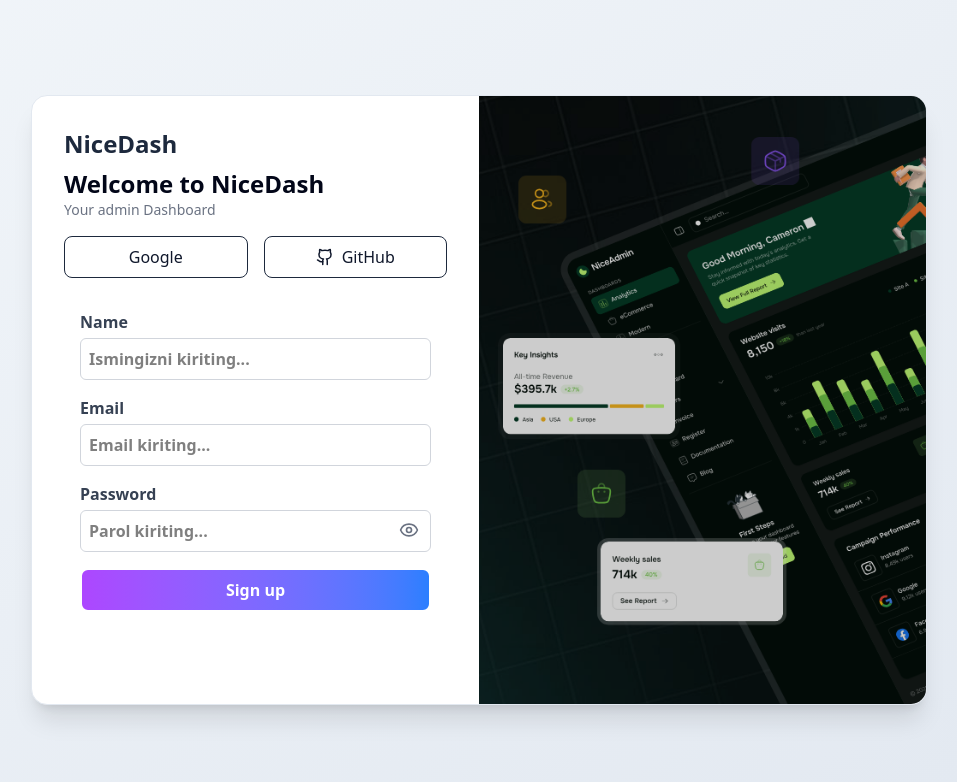
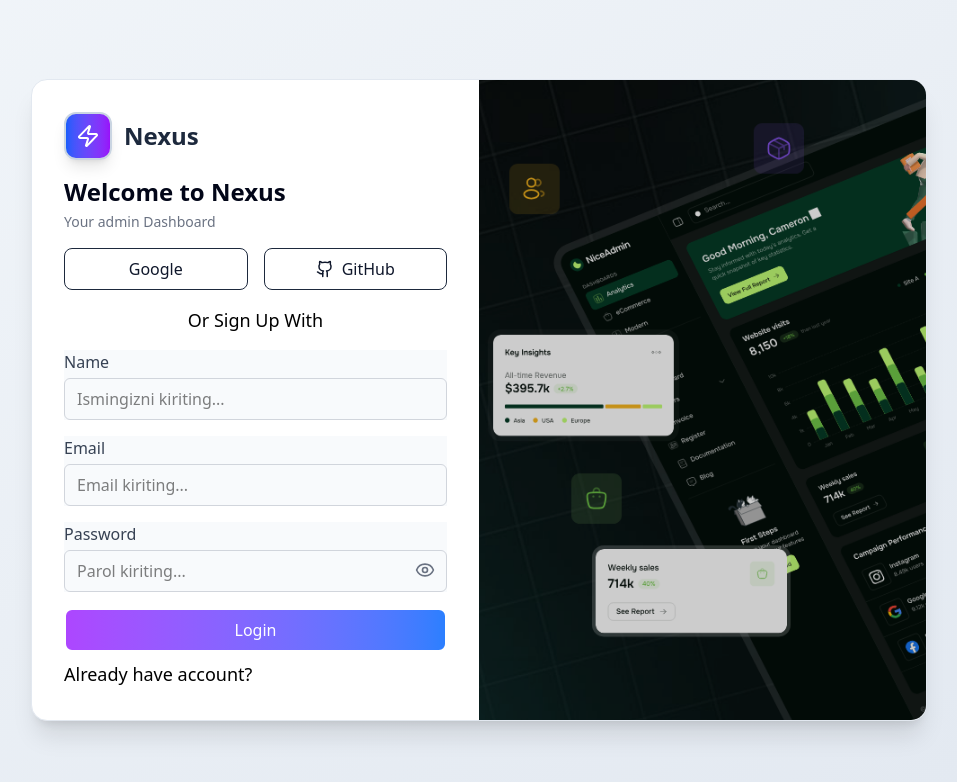
Before and after one commit to firdavs2000/admin, a React (Vite) app: page /auth/login in a window 1280 px wide. Shown: the top 782 px of the page, without its empty margins (161-1118 px from the left). Built offline with nearby package versions, Linux system fonts and the light colour scheme.

Commit message:
loginpage

```diff
--- a/src/pages/AuthLogin.tsx
+++ b/src/pages/AuthLogin.tsx
@@ -4,27 +4,26 @@
 import Button from "../ui/Button";
 import { useAuth } from "../hooks/useAuth";
 import img from "../assets/img/login-bg.webp";
-import { Eye, EyeOff, Loader2, Github, } from "lucide-react";
+import { Eye, EyeOff, Loader2, Github, Zap } from "lucide-react";
 
 const AuthLogin: React.FC = () => {
   const [email, setEmail] = useState("");
   const [password, setPassword] = useState("");
-  const [show, setShow] = useState(false);
+  const [name, setName] = useState("");
+  const [showPassword, setShowPassword] = useState(false);
   const [error, setError] = useState("");
-  const [name, setName] = useState("");
   const [loading, setLoading] = useState(false);
 
   const navigate = useNavigate();
   const login = useAuth((s) => s.login);
 
-  // SOCIAL LOGIN SIMULATION
+  // SOCIAL LOGIN PLACEHOLDER
   const handleSocialLogin = async (provider: "google" | "github") => {
     setError("");
     setLoading(true);
     try {
-      // TODO: real social login function
       console.log(`${provider} login clicked`);
-      // await signInWithGoogle() or signInWithGithub()
+      // TODO: replace with real social login
       navigate("/");
     } catch (err: any) {
       setError(err.message || `${provider} login xato bo‘ldi`);
@@ -36,8 +35,8 @@
   const handleSubmit = async (e: React.FormEvent) => {
     e.preventDefault();
 
-    if (!name || !email || !password) {
-      setError("Iltimos, barcha maydonlarni to‘ldiring");
+    if (!email || !password) {
+      setError("Iltimos, email va parolni kiriting");
       return;
     }
 
@@ -58,16 +57,22 @@
     <div className="flex items-center justify-center min-h-screen p-4 bg-gradient-to-br from-slate-100 to-slate-200">
       <div className="flex rounded-2xl shadow-xl border border-slate-200 overflow-hidden w-full max-w-4xl bg-white">
 
-        {/* LEFT */}
+        {/* LEFT FORM */}
         <div className="p-8 w-full md:w-1/2">
-          <h1 className="text-2xl font-bold text-slate-800 mb-2">
-            NiceDash
-          </h1>
+          <div className="flex items-center gap-3 mb-4">
+            {/* Icon with border */}
+            <div className="w-12 h-12 flex items-center justify-center rounded-xl bg-gradient-to-r from-blue-600 to-purple-600 border-2 border-slate-300 shadow-lg">
+              <Zap className="w-6 h-6 text-white" />
+            </div>
 
-          <p className="text-slate-950 font-semibold text-2xl ">
-            Welcome to NiceDash
+            {/* Text */}
+            <h1 className="text-2xl font-bold text-slate-800">Nexus</h1>
+          </div>
+
+          <p className="text-slate-950 font-semibold text-2xl mb-1">
+            Welcome to Nexus
           </p>
-          <p className="text-gray-500 text-sm pb-4">
+          <p className="text-gray-500 text-sm mb-4">
             Your admin Dashboard
           </p>
 
@@ -76,7 +81,7 @@
             <button
               type="button"
               onClick={() => handleSocialLogin("google")}
-              className="flex items-center justify-center gap-2 p-2 border border-slate-800 hover:text-slate-50 text-slate-900 rounded-lg hover:bg-slate-500 transition cursor-pointer"
+              className="flex items-center justify-center gap-2 py-2 px-3 border border-slate-800 hover:text-slate-50 text-slate-900 rounded-lg hover:bg-slate-500 transition"
               disabled={loading}
             >
               Google
@@ -85,29 +90,35 @@
             <button
               type="button"
               onClick={() => handleSocialLogin("github")}
-              className="flex items-center justify-center gap-2 p-2 border border-slate-800 hover:text-slate-50 text-slate-900 rounded-lg hover:bg-slate-500 transition cursor-pointer"
+              className="flex items-center justify-center gap-2 py-2 px-3 border border-slate-800 hover:text-slate-50 text-slate-900 rounded-lg hover:bg-slate-500 transition"
               disabled={loading}
             >
               <Github size={18} />
               GitHub
             </button>
           </div>
+          <div className="flex items-center justify-center mb-4">
+            <h1 className="text-lg">
+              Or Sign Up With
+            </h1>
+          </div>
 
-          {/* ERROR */}
+          {/* ERROR MESSAGE */}
           {error && (
-            <p className="text-red-500 text-sm mb-4 text-center bg-red-50 py-2 rounded-lg">
+            <p className="text-red-500 text-sm mb-4 text-center bg-red-50 py-2 px-3 rounded-lg">
               {error}
             </p>
           )}
 
-          {/* FORM */}
-          <form onSubmit={handleSubmit} className="space-y-4 bg-white p-4 rounded-lg font-bold">
+          {/* LOGIN FORM */}
+          <form onSubmit={handleSubmit} className="space-y-4">
             <Input
               label="Name"
               type="text"
               placeholder="Ismingizni kiriting..."
               value={name}
               onChange={(e) => setName(e.target.value)}
+              loading={loading}
             />
 
             <Input
@@ -116,34 +127,32 @@
               placeholder="Email kiriting..."
               value={email}
               onChange={(e) => setEmail(e.target.value)}
+              loading={loading}
             />
 
-            <div className="relative bg-white">
             <Input
               label="Password"
-                type={show ? "text" : "password"}
+              type={showPassword ? "text" : "password"}
               placeholder="Parol kiriting..."
               value={password}
               onChange={(e) => setPassword(e.target.value)}
+              isPassword={true}
+              loading={loading}
             />
-              <button
-                type="button"
-                onClick={() => setShow(!show)}
-                className="absolute right-3 top-[38px] text-gray-500 hover:text-black transition"
-              >
-                {show ? <EyeOff size={20} /> : <Eye size={20} />}
-              </button>
-            </div>
 
             <Button
               type="submit"
               disabled={loading}
-              className="w-full flex items-center justify-center gap-2"
+              className="py-2 px-3 w-full"
             >
-              {loading && <Loader2 className="animate-spin" size={18} />}
-              {loading ? "Yuklanmoqda..." : "Sign up"}
+              {loading && <Loader2 className="animate-spin mr-2" size={18} />}
+              {loading ? "Yuklanmoqda..." : "Login"}
             </Button>
           </form>
+
+          <p className="text-lg pt-2">
+            Already have account?
+          </p>
         </div>
 
         {/* RIGHT IMAGE */}
--- a/src/ui/Button.tsx
+++ b/src/ui/Button.tsx
@@ -5,19 +5,32 @@
   onClick?: () => void;
   type?: "button" | "submit";
   disabled?: boolean;
+  loading?: boolean; // boolean qilish yaxshiroq
 }
 
-const Button: React.FC<ButtonProps> = ({ children, onClick, type = 'button', disabled }) => {
+const Button: React.FC<ButtonProps> = ({ children, onClick, type = 'button', disabled, loading = false }) => {
   return (
     <button
       type={type}
       onClick={onClick}
-      disabled={disabled}
+      disabled={disabled || loading}
       className={`w-full p-2 border-2 text-white rounded-lg transition
                   bg-gradient-to-r from-purple-500 to-blue-500
-                  hover:opacity-90 disabled:opacity-50 disabled:cursor-not-allowed`}
+                  hover:opacity-90 disabled:opacity-50 disabled:cursor-not-allowed
+                  flex justify-center items-center`}
     >
-      {children}
+      {loading ? (
+        <svg
+          className="animate-spin h-5 w-5 text-white"
+          xmlns="http://www.w3.org/2000/svg"
+          fill="none"
+          viewBox="0 0 24 24"
+        >
+
+        </svg>
+      ) : (
+        children
+      )}
     </button>
   );
 };
--- a/src/ui/Input.tsx
+++ b/src/ui/Input.tsx
@@ -1,4 +1,5 @@
-import React from 'react';
+import { Eye, EyeOff } from 'lucide-react';
+import React, { useState } from 'react';
 
 interface InputProps {
   label: string;
@@ -6,19 +7,44 @@
   placeholder?: string;
   value: string;
   onChange: (e: React.ChangeEvent<HTMLInputElement>) => void;
+  isPassword?: boolean;
+  loading?: boolean;
 }
 
-const Input: React.FC<InputProps> = ({ label, type = 'text', placeholder, value, onChange }) => {
+const Input: React.FC<InputProps> = ({
+  label,
+  type = 'text',
+  placeholder,
+  value,
+  onChange,
+  isPassword = false,
+  loading = false,
+}) => {
+  const [showPassword, setShowPassword] = useState(false);
+
+  const inputType = isPassword ? (showPassword ? 'text' : 'password') : type;
+
   return (
-    <div className="flex flex-col mb-4">
-      <label className="mb-1 text-gray-700">{label}</label>
+    <div className="flex flex-col mb-4 relative bg-slate-50">
+      <label className="mb-1 text-gray-700 bg-slate-50">{label}</label>
       <input
-        type={type}
+        type={inputType}
         placeholder={placeholder}
         value={value}
         onChange={onChange}
-        className="border border-gray-300 rounded-md p-2 focus:outline-none focus:ring-2 focus:ring-blue-500"
+        disabled={loading}
+        className={`bg-slate-50 border border-gray-300 rounded-md py-2 px-3 pr-${isPassword ? '10' : '2'} focus:outline-none focus:ring-2 focus:ring-blue-500 w-full`}
       />
+      {isPassword && (
+        <button
+          type="button"
+          onClick={() => setShowPassword(!showPassword)}
+          disabled={loading}
+          className="absolute right-3 top-[38px] text-gray-500 hover:text-black transition disabled:opacity-50"
+        >
+          {showPassword ? <EyeOff size={20} /> : <Eye size={20} />}
+        </button>
+      )}
     </div>
   );
 };
```
Lines whose indentation alone changed are shown as unchanged.
